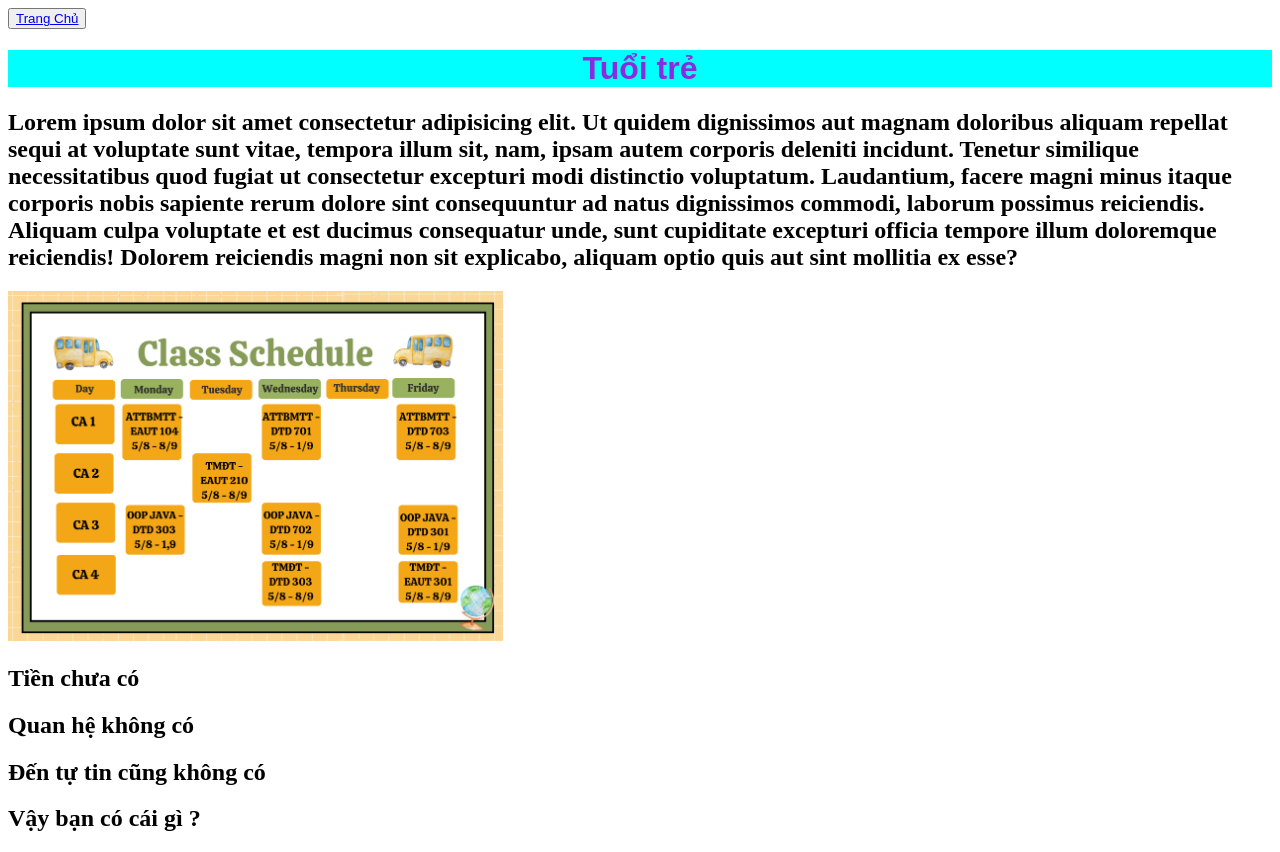
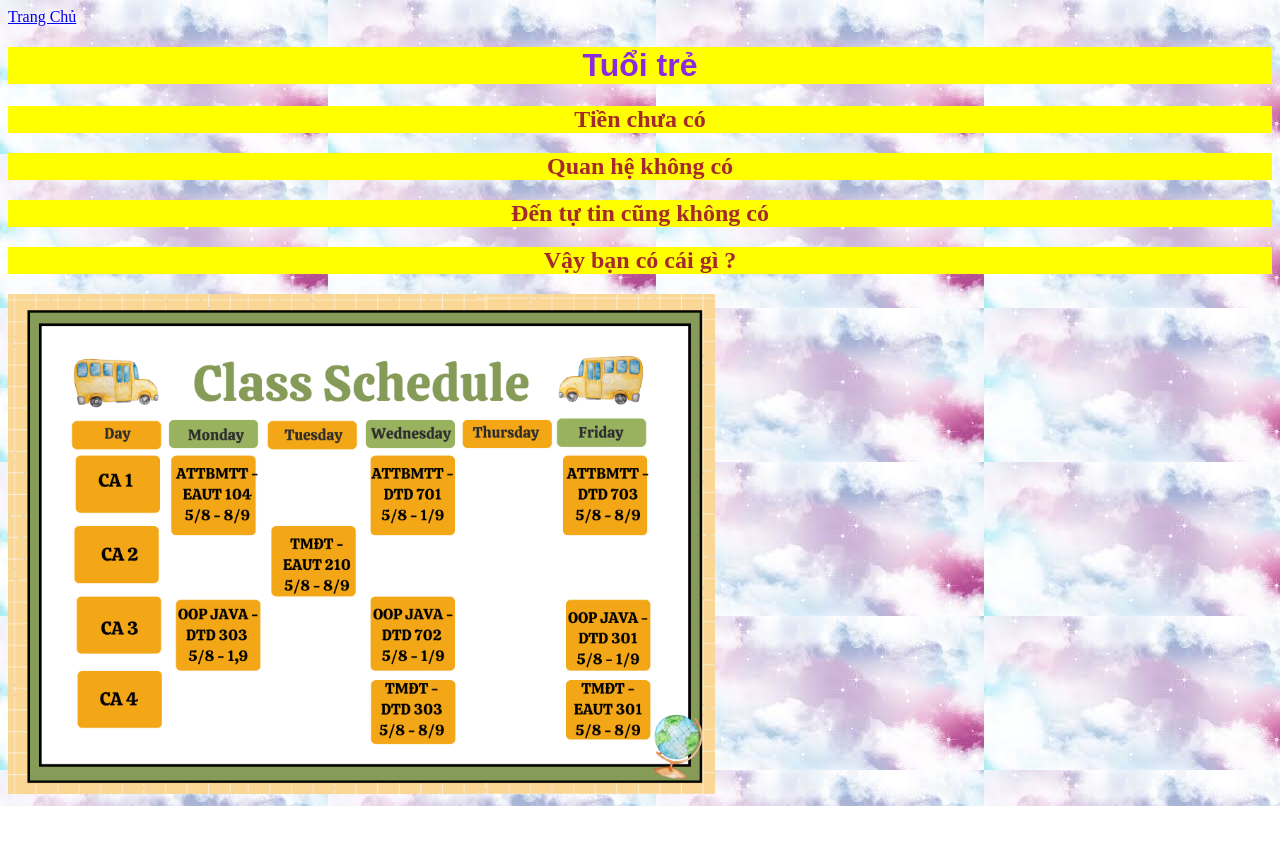
Before and after one commit to MunSoCiu/DuAn1, a plain HTML site: page index.html in a window 1280 px wide. After the commit the page ends 806 px from the top, so only its background shows below. Drawn offline with Linux system fonts and the light colour scheme.

Commit message:
Sửa lần 3

```diff
--- a/index.html
+++ b/index.html
@@ -1,5 +1,5 @@
 <!DOCTYPE html>
-<html lang="vi">
+<html lang="en">
   <head>
     <meta charset="UTF-8" />
     <meta name="viewport" content="width=device-width, initial-scale=1.0" />
@@ -8,31 +8,16 @@
   </head>
 
   <body>
-    <button>
-      <a href="trangchu.html">Trang Chủ </a>
-    </button>
-
+    <a href="TrangChu.html"> Trang Chủ </a>
     <h1>Tuổi trẻ</h1>
-    <h2>
-      Lorem ipsum dolor sit amet consectetur adipisicing elit. Ut quidem
-      dignissimos aut magnam doloribus aliquam repellat sequi at voluptate sunt
-      vitae, tempora illum sit, nam, ipsam autem corporis deleniti incidunt.
-      Tenetur similique necessitatibus quod fugiat ut consectetur excepturi modi
-      distinctio voluptatum. Laudantium, facere magni minus itaque corporis
-      nobis sapiente rerum dolore sint consequuntur ad natus dignissimos
-      commodi, laborum possimus reiciendis. Aliquam culpa voluptate et est
-      ducimus consequatur unde, sunt cupiditate excepturi officia tempore illum
-      doloremque reiciendis! Dolorem reiciendis magni non sit explicabo, aliquam
-      optio quis aut sint mollitia ex esse?
-    </h2>
-    <img
-      src="White Grey Minimalist Simple Weekly Class Schedule.png"
-      height="350"
-      alt="link"
-    />
     <h2>Tiền chưa có</h2>
     <h2>Quan hệ không có</h2>
     <h2>Đến tự tin cũng không có</h2>
     <h2>Vậy bạn có cái gì ?</h2>
+    <img
+      src="White Grey Minimalist Simple Weekly Class Schedule.png"
+      height="500"
+      alt="link"
+    />
   </body>
 </html>
--- /dev/null
+++ b/paint.css
@@ -0,0 +1,3 @@
+body {
+  background-image: url(Sky.jpg);
+}
--- a/style.css
+++ b/style.css
@@ -1,34 +1,25 @@
-h1 {
-    font-style: normal;
-    font-family: Arial, Helvetica, sans-serif;
-    color: blueviolet;
-    background-color: aqua;
-    text-align: center;
+body {
+  background-image: url(Sky.jpg);
 }
 
-.container {
-    position: relative;
-    width: 100%;
-    max-width: 600px;
+h1 {
+  background-color: yellow;
+  text-align: center;
+  font-family: Arial, Helvetica, sans-serif;
+  font-style: normal;
+  color: blueviolet;
+  opacity: 100%;
+  display: flexbox;
 }
 
-.image {
-    width: 100%;
-    height: auto;
+h2 {
+  text-align: center;
+  color: brown;
+  background-color: yellow;
 }
 
-.text {
-    position: absolute;
-    top: 50%;
-    /* Điều chỉnh vị trí chữ theo chiều dọc */
-    left: 50%;
-    /* Điều chỉnh vị trí chữ theo chiều ngang */
-    transform: translate(-50%, -50%);
-    /* Giúp căn giữa chữ */
-    color: white;
-    /* Màu chữ */
-    font-size: 24px;
-    /* Kích thước chữ */
-    text-shadow: 2px 2px 4px rgba(0, 0, 0, 0.7);
-    /* Đổ bóng cho chữ để dễ đọc hơn */
+p {
+  font-family: Arial, Helvetica, sans-serif;
+  width: 1000px;
+  text-align: left;
 }
```
Also changed, not shown: trangchu.html (+2 -2 lines), Sky.jpg (added), Yone.jpg (added).
